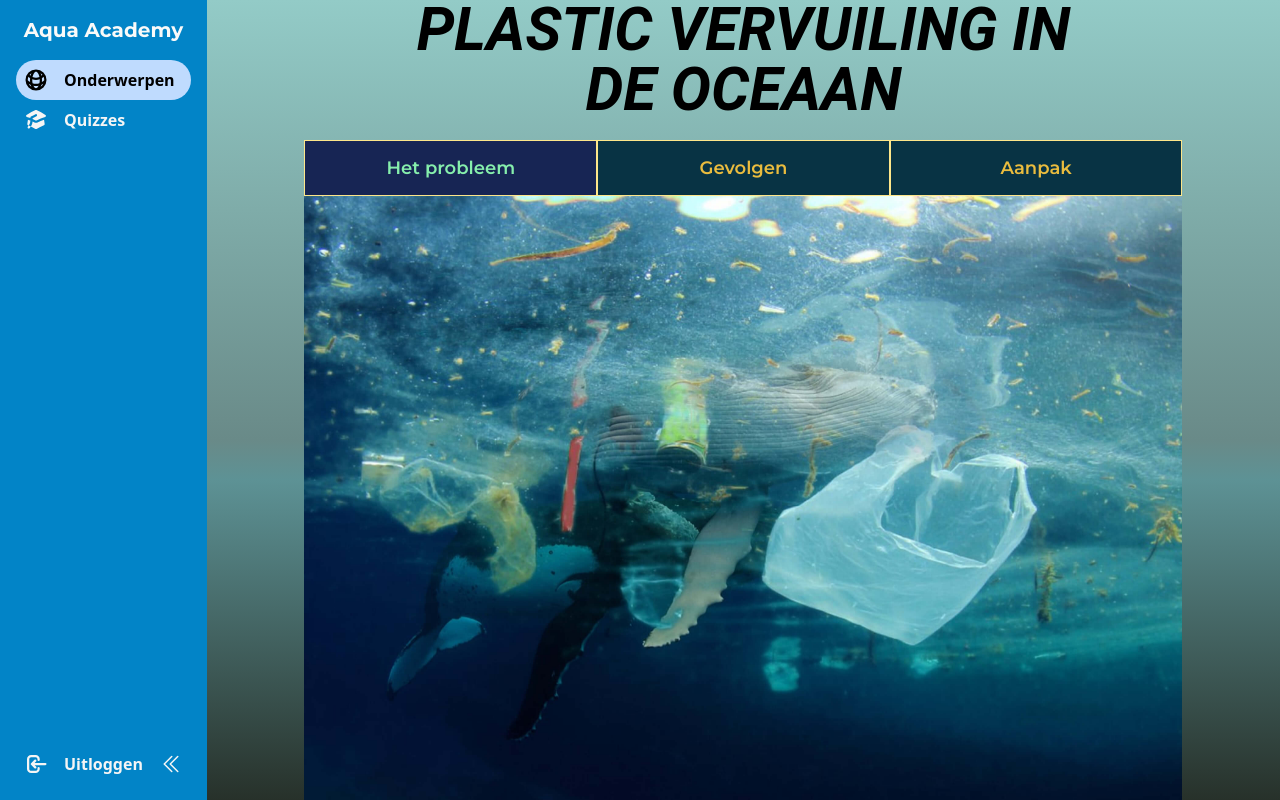
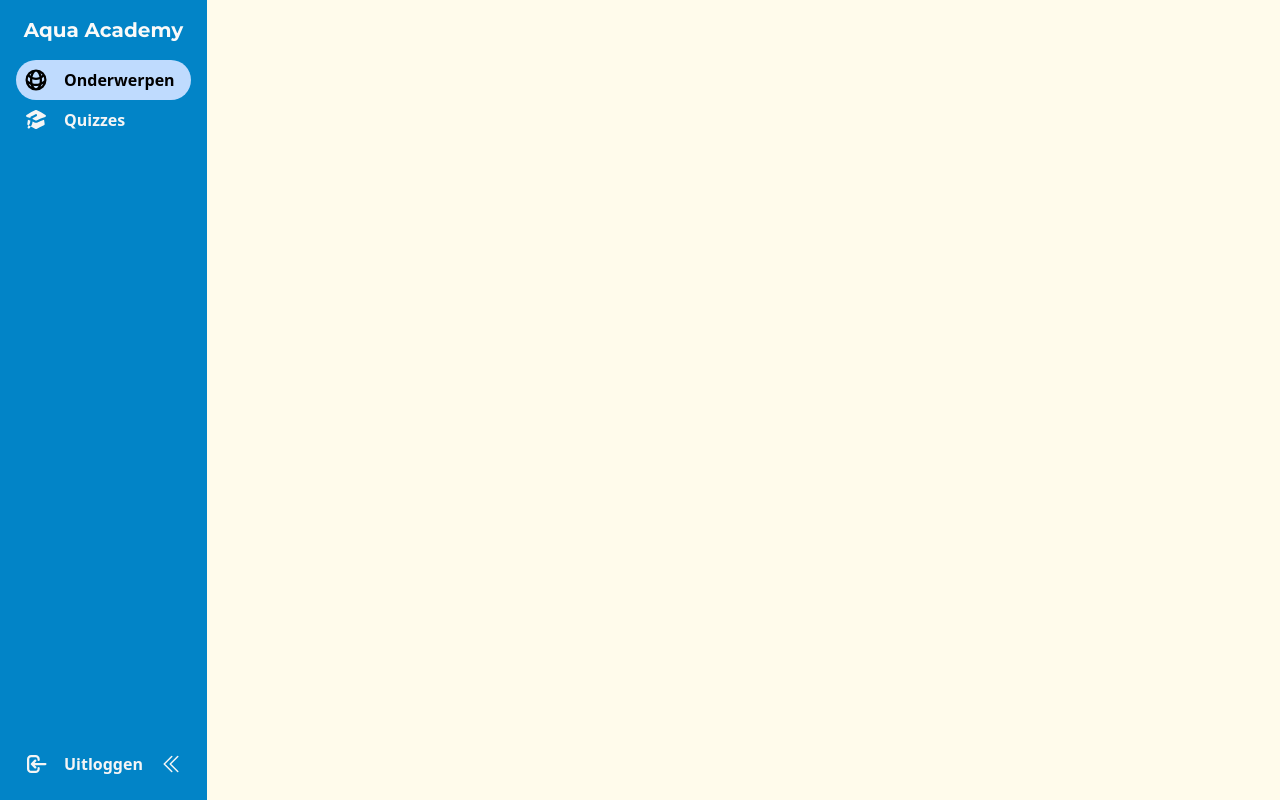
Before and after one commit to MarkDeKraker/T15-LifeBelowWater, a React (Vite) app: page /plastic/1 in a window 1280 px wide. Built offline with nearby package versions, Linux system fonts and the light colour scheme.

Commit message:
Changed route paths for the content pages from '/1, /2 & /3' to '/probleem, /gevolgen & /aanpak'.
Removed unused code.

```diff
--- a/src/App.tsx
+++ b/src/App.tsx
@@ -17,9 +17,9 @@ const App = () => {
         <Layout>
           <Routes>
             <Route path="/" element={<HomePage />} />
-            <Route path="/plastic/1" element={<Plastic_1 />} />
-            <Route path="/plastic/2" element={<Plastic_2 />} />
-            <Route path="/plastic/3" element={<Plastic_3 />} />
+            <Route path="/plastic/probleem" element={<Plastic_1 />} />
+            <Route path="/plastic/gevolgen" element={<Plastic_2 />} />
+            <Route path="/plastic/aanpak" element={<Plastic_3 />} />
             <Route path="/quiz/overview" element={<QuizOverviewPage />} />
           </Routes>
         </Layout>
--- a/src/PlasticContentPage_1.tsx
+++ b/src/PlasticContentPage_1.tsx
@@ -20,7 +20,7 @@ export default function Plastic_1() {
                     PLASTIC VERVUILING IN DE OCEAAN
                 </div>
 
-                <Link to={"/plastic/1"} id={"Topic1"} className="colstart-2 col-end-5 col-span-3 z-20">
+                <Link to={"/plastic/probleem"} id={"Topic1"} className="colstart-2 col-end-5 col-span-3 z-20">
                     <div id={"Topic1_background"}
                          className="w-full h-14 bg-blue-950 hover:text-white grid place-items-center border border-amber-200">
                         <div
@@ -29,7 +29,7 @@ export default function Plastic_1() {
                         </div>
                     </div>
                 </Link>
-                <Link to={"/plastic/2"} id={"Topic2"} className="colstart-5 col-span-3 z-20">
+                <Link to={"/plastic/gevolgen"} id={"Topic2"} className="colstart-5 col-span-3 z-20">
                     <div id={"Topic2_background"}
                          className="w-full h-14 bg-cyan-950 hover:bg-blue-950 hover:text-white grid place-items-center border border-amber-200">
                         <div
@@ -38,7 +38,7 @@ export default function Plastic_1() {
                         </div>
                     </div>
                 </Link>
-                <Link to={"/plastic/3"} id={"Topic3"} className="colstart-8 col-span-3 z-20">
+                <Link to={"/plastic/aanpak"} id={"Topic3"} className="colstart-8 col-span-3 z-20">
                     <div id={"Topic3_background"}
                          className="w-full h-14 bg-cyan-950 hover:bg-blue-950 hover:text-white grid place-items-center border border-amber-200">
                         <div
--- a/src/PlasticContentPage_3.tsx
+++ b/src/PlasticContentPage_3.tsx
@@ -20,7 +20,7 @@ export default function Plastic_3() {
                     PLASTIC VERVUILING IN DE OCEAAN
                 </div>
 
-                <Link to={"/plastic/1"} id={"Topic1"} className="colstart-2 col-end-5 col-span-3 z-20">
+                <Link to={"/plastic/probleem"} id={"Topic1"} className="colstart-2 col-end-5 col-span-3 z-20">
                     <div id={"Topic1_background"}
                          className="w-full h-14 bg-cyan-950 hover:text-white grid place-items-center border border-amber-200">
                         <div
@@ -29,7 +29,7 @@ export default function Plastic_3() {
                         </div>
                     </div>
                 </Link>
-                <Link to={"/plastic/2"} id={"Topic2"} className="colstart-5 col-span-3 z-20">
+                <Link to={"/plastic/gevolgen"} id={"Topic2"} className="colstart-5 col-span-3 z-20">
                     <div id={"Topic2_background"}
                          className="w-full h-14 bg-cyan-950 hover:bg-blue-950 hover:text-white grid place-items-center border border-amber-200">
                         <div
@@ -38,7 +38,7 @@ export default function Plastic_3() {
                         </div>
                     </div>
                 </Link>
-                <Link to={"/plastic/3"} id={"Topic3"} className="colstart-8 col-span-3 z-20">
+                <Link to={"/plastic/aanpak"} id={"Topic3"} className="colstart-8 col-span-3 z-20">
                     <div id={"Topic3_background"}
                          className="w-full h-14 bg-blue-950 hover:bg-blue-950 hover:text-white grid place-items-center border border-amber-200">
                         <div
```
Also changed, not shown: src/PlasticContentPage_2.tsx (+3 -93 lines).
